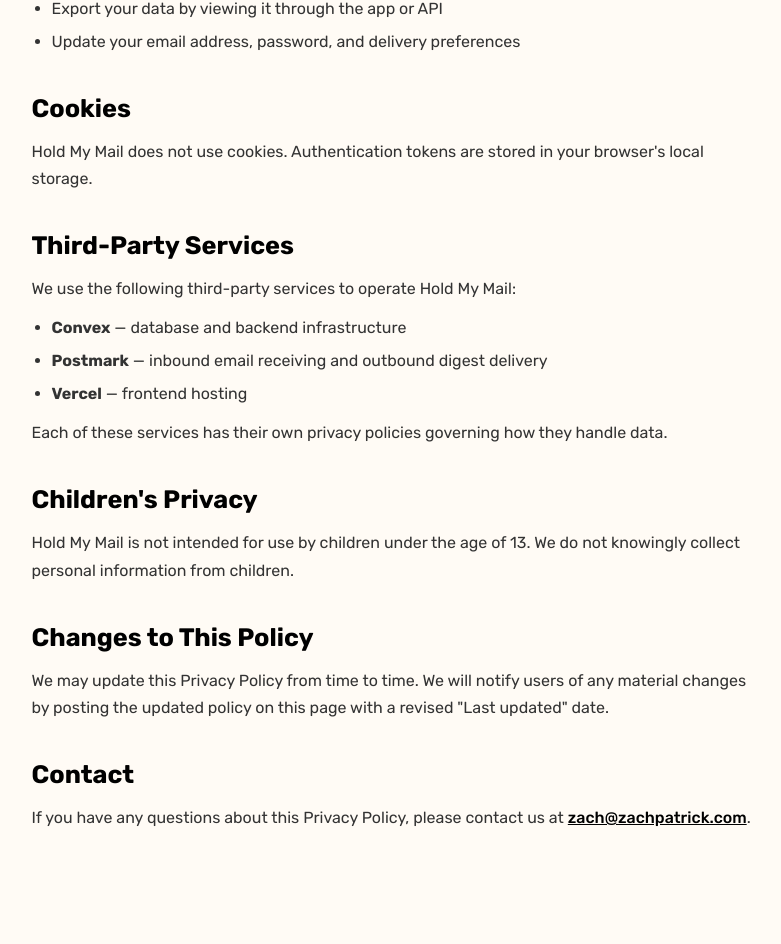
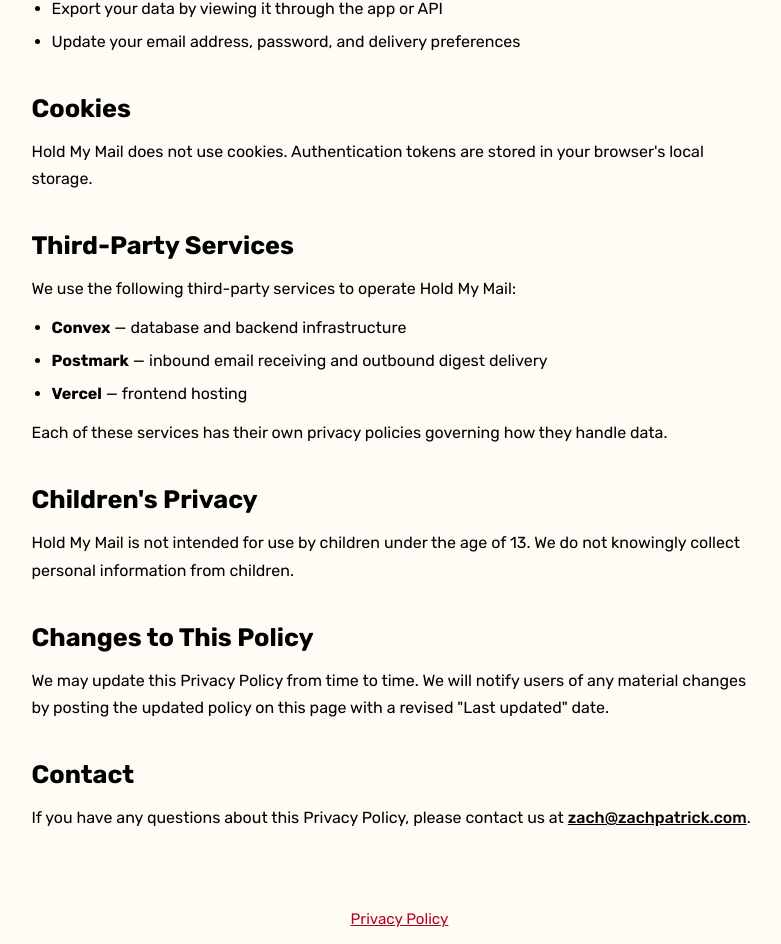
Before and after one commit to zpthree/holdmymail.app, a SvelteKit app in the folder frontend/: page /privacy in a window 1280 px wide. Shown: the part 1816-2760 px from the top of the page, without its empty margins (233-1014 px from the left). Before the commit the page ends 2711 px from the top, so only its background shows below. Built offline with nearby package versions, Linux system fonts and the light colour scheme; no server answers; a web font is replaced by a local one.

Commit message:
more dark mode

```diff
--- a/frontend/src/lib/assets/css/common/buttons.css
+++ b/frontend/src/lib/assets/css/common/buttons.css
@@ -25,7 +25,7 @@
   text-align: center;
 
   &:hover {
-    background-color: hsl(from var(--black) h s l / 0.75);
+    background-color: oklch(from var(--black) 20% c h);
   }
 }
 
@@ -48,6 +48,6 @@
   text-align: center;
 
   &:hover {
-    background-color: hsl(from var(--accent) h s l / 0.75);
+    background-color: oklch(from var(--accent) 20% c h);
   }
 }
--- /dev/null
+++ b/frontend/src/lib/assets/css/common/forms.css
@@ -0,0 +1,3 @@
+input {
+  background-color: var(--bg-color-2);
+}
--- a/frontend/src/lib/assets/css/main.css
+++ b/frontend/src/lib/assets/css/main.css
@@ -1,3 +1,4 @@
 @import "common/theme.css";
 @import "common/core.css";
 @import "common/buttons.css";
+@import "common/forms.css";
--- a/frontend/src/routes/(app)/inbox/[uid]/+page.svelte
+++ b/frontend/src/routes/(app)/inbox/[uid]/+page.svelte
@@ -282,14 +282,14 @@
   }
 
   article {
-    border: 0.3rem solid var(--text-color);
+    border: 0.3rem solid var(--black);
     border-radius: var(--br-lg);
     background: var(--bg-color-2);
     overflow: hidden;
   }
 
   article header {
-    background-color: var(--text-color);
+    background-color: var(--black);
     padding: 1.5rem;
   }
 
--- a/frontend/src/routes/(app)/sources/[uid]/+page.svelte
+++ b/frontend/src/routes/(app)/sources/[uid]/+page.svelte
@@ -234,11 +234,6 @@
       border-color: var(--accent);
     }
   }
-
-  .email-item:hover {
-    background: #f9f9f9;
-  }
-
   .email-header {
     display: flex;
     justify-content: space-between;
--- a/frontend/src/routes/+layout.svelte
+++ b/frontend/src/routes/+layout.svelte
@@ -33,4 +33,24 @@
   });
 </script>
 
-{@render children()}
+<div>
+  {@render children()}
+</div>
+
+<footer class="centered">
+  <p>
+    <a href="/privacy">Privacy Policy</a>
+  </p>
+</footer>
+
+<style>
+  div {
+    display: flex;
+    flex-direction: column;
+    min-height: calc(100vh - 4rem);
+  }
+
+  footer {
+    font-size: var(--fs-sm);
+  }
+</style>
--- a/frontend/src/routes/auth/+layout.svelte
+++ b/frontend/src/routes/auth/+layout.svelte
@@ -47,7 +47,7 @@
     max-width: 400px;
 
     @media (prefers-color-scheme: dark) {
-      /* background-color: var(--bg-color); */
+      background-color: var(--bg-color);
     }
 
     @media screen and (width > 480px) {
--- a/frontend/src/routes/privacy/+page.svelte
+++ b/frontend/src/routes/privacy/+page.svelte
@@ -203,7 +203,7 @@
 
   .updated {
     margin: 0 0 2rem;
-    color: #666;
+    color: var(--text-color);
     font-size: var(--fs-sm);
   }
 
@@ -223,13 +223,13 @@
 
   p {
     margin: 0 0 0.75rem;
-    color: #333;
+    color: var(--text-color);
   }
 
   ul {
     margin: 0 0 0.75rem;
     padding-left: 1.25rem;
-    color: #333;
+    color: var(--text-color);
   }
 
   li {
```
